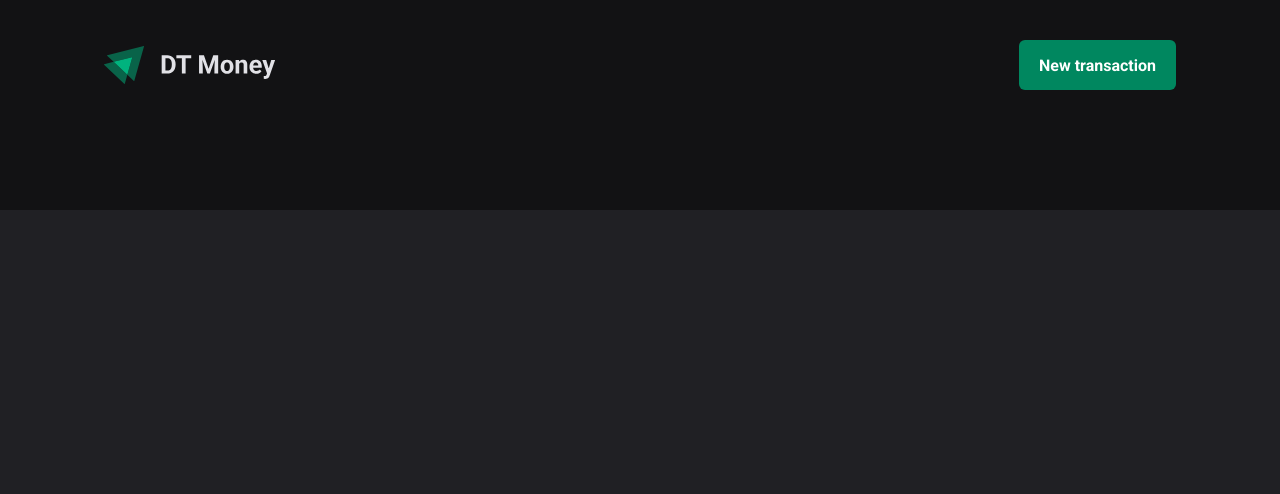
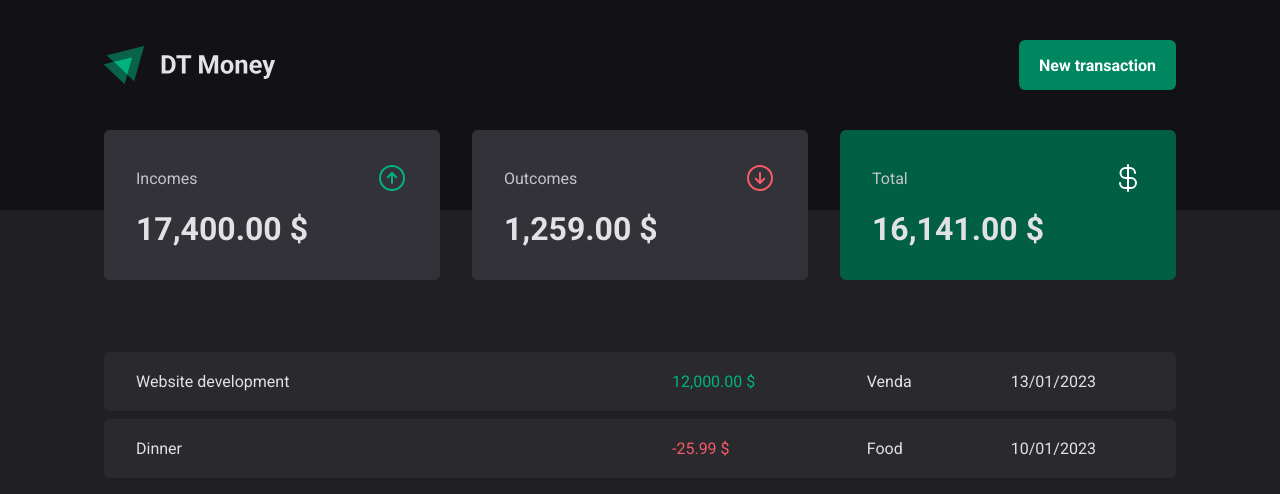
Before and after one commit to vaahxx/dt-money, a React (Vite) app: page / in a window 1280 px wide. Shown: the top 494 px of the page. Built offline with nearby package versions, Linux system fonts and the light colour scheme.

Commit message:
feat: create summary

```diff
--- a/package.json
+++ b/package.json
@@ -9,6 +9,7 @@
     "preview": "vite preview"
   },
   "dependencies": {
+    "phosphor-react": "^1.4.1",
     "react": "^18.2.0",
     "react-dom": "^18.2.0",
     "styled-components": "^5.3.6"
--- /dev/null
+++ b/src/components/Summary/index.tsx
@@ -0,0 +1,32 @@
+import { ArrowCircleDown, ArrowCircleUp, CurrencyDollar } from "phosphor-react";
+import { SummaryCard, SummaryContainer } from "./styles";
+
+export function Summary() {
+  return (
+    <SummaryContainer>
+      <SummaryCard>
+        <header>
+          <span>Incomes</span>
+          <ArrowCircleUp size={32} color='#00b37e' />
+        </header>
+        <strong>17,400.00 $</strong>
+      </SummaryCard>
+
+      <SummaryCard>
+        <header>
+          <span>Outcomes</span>
+          <ArrowCircleDown size={32} color='#f75a68' />
+        </header>
+        <strong>1,259.00 $</strong>
+      </SummaryCard>
+
+      <SummaryCard variant='green'>
+        <header>
+          <span>Total</span>
+          <CurrencyDollar size={32} color='#fff' />
+        </header>
+        <strong>16,141.00 $</strong>
+      </SummaryCard>
+    </SummaryContainer>
+  );
+}
--- /dev/null
+++ b/src/components/Summary/styles.ts
@@ -0,0 +1,41 @@
+import styled, { css } from "styled-components";
+
+export const SummaryContainer = styled.section`
+  width: 100%;
+  max-width: 1120px;
+  margin: 0 auto;
+  padding: 0 1.5rem;
+  display: grid;
+  grid-template-columns: repeat(3, 1fr);
+  gap: 2rem;
+  margin-top: -5rem;
+`;
+
+interface SummaryCardProps {
+  variant?: "green";
+}
+
+export const SummaryCard = styled.div<SummaryCardProps>`
+  background-color: ${(props) => props.theme["gray-600"]};
+  border-radius: 6px;
+  padding: 2rem;
+
+  header {
+    display: flex;
+    align-items: center;
+    justify-content: space-between;
+    color: ${(props) => props.theme["gray-300"]};
+  }
+
+  strong {
+    display: block;
+    margin-top: 1rem;
+    font-size: 2rem;
+  }
+
+  ${(props) =>
+    props.variant === "green" &&
+    css`
+      background-color: ${(props) => props.theme["green-700"]};
+    `}
+`;
--- a/src/pages/Transactions/index.tsx
+++ b/src/pages/Transactions/index.tsx
@@ -1,9 +1,38 @@
 import { Header } from "../../components/Header";
+import { Summary } from "../../components/Summary";
+import {
+  PriceHighlight,
+  TransactionsContainer,
+  TransactionsTable,
+} from "./styles";
 
 export function Transactions() {
   return (
     <div>
       <Header />
+      <Summary />
+      <TransactionsContainer>
+        <TransactionsTable>
+          <tbody>
+            <tr>
+              <td width='50%'>Website development</td>
+              <td>
+                <PriceHighlight variant='income'>12,000.00 $</PriceHighlight>
+              </td>
+              <td>Venda</td>
+              <td>13/01/2023</td>
+            </tr>
+            <tr>
+              <td width='50%'>Dinner</td>
+              <td>
+                <PriceHighlight variant='outcome'>-25.99 $</PriceHighlight>
+              </td>
+              <td>Food</td>
+              <td>10/01/2023</td>
+            </tr>
+          </tbody>
+        </TransactionsTable>
+      </TransactionsContainer>
     </div>
   );
 }
--- a/src/pages/Transactions/styles.ts
+++ b/src/pages/Transactions/styles.ts
@@ -0,0 +1,41 @@
+import styled from "styled-components";
+
+export const TransactionsContainer = styled.main`
+  width: 100%;
+  max-width: 1120px;
+  margin: 4rem auto 0;
+  padding: 0 1.5rem;
+`;
+
+export const TransactionsTable = styled.table`
+  width: 100%;
+  border-collapse: separate;
+  border-spacing: 0 0.5rem;
+  margin-top: 1.5rem;
+
+  td {
+    padding: 1.25rem 2rem;
+    background: ${(props) => props.theme["gray-700"]};
+
+    &:first-child {
+      border-top-left-radius: 6px;
+      border-bottom-left-radius: 6px;
+    }
+
+    &:last-child {
+      border-top-right-radius: 6px;
+      border-bottom-right-radius: 6px;
+    }
+  }
+`;
+
+interface PriceHighlightProps {
+  variant: "income" | "outcome";
+}
+
+export const PriceHighlight = styled.span<PriceHighlightProps>`
+  color: ${(props) =>
+    props.variant === "income"
+      ? props.theme["green-300"]
+      : props.theme["red-300"]};
+`;
```
Also changed, not shown: 1 other file (tests, documents, lock files or other folders).
